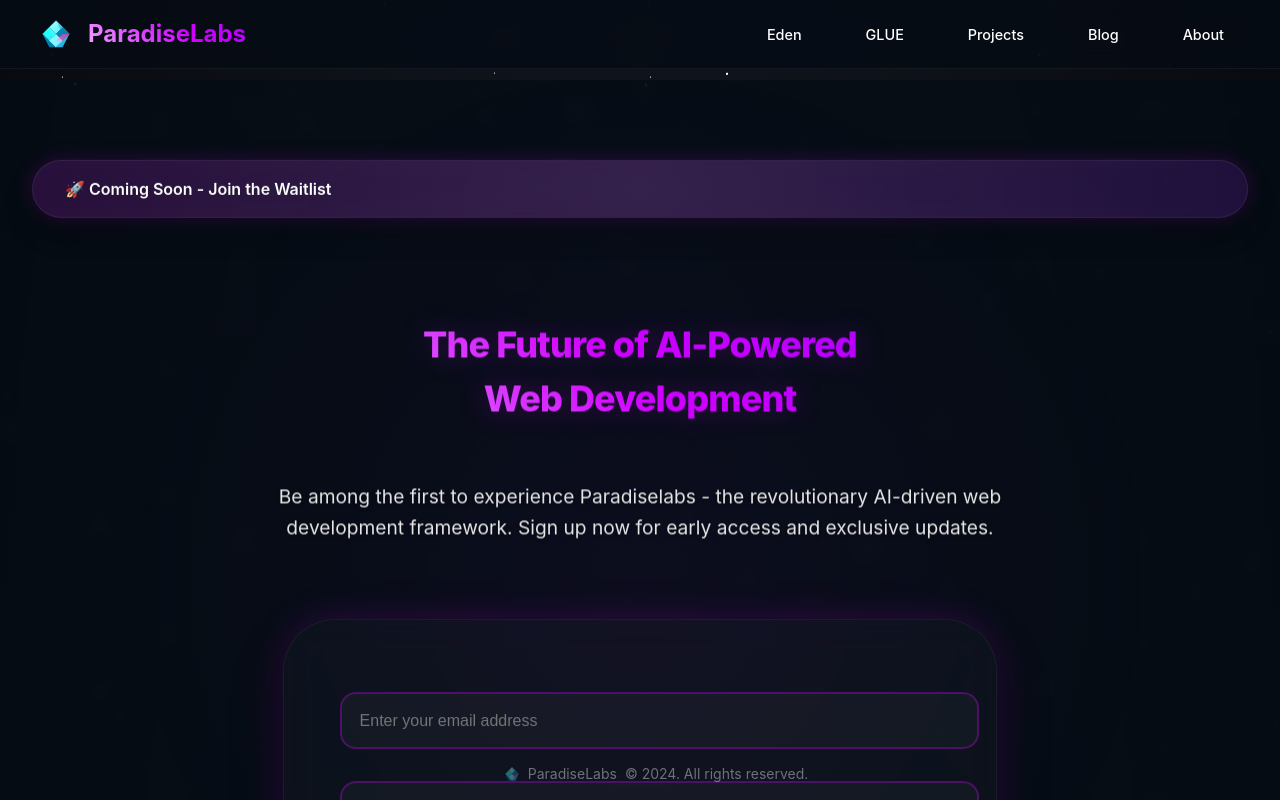
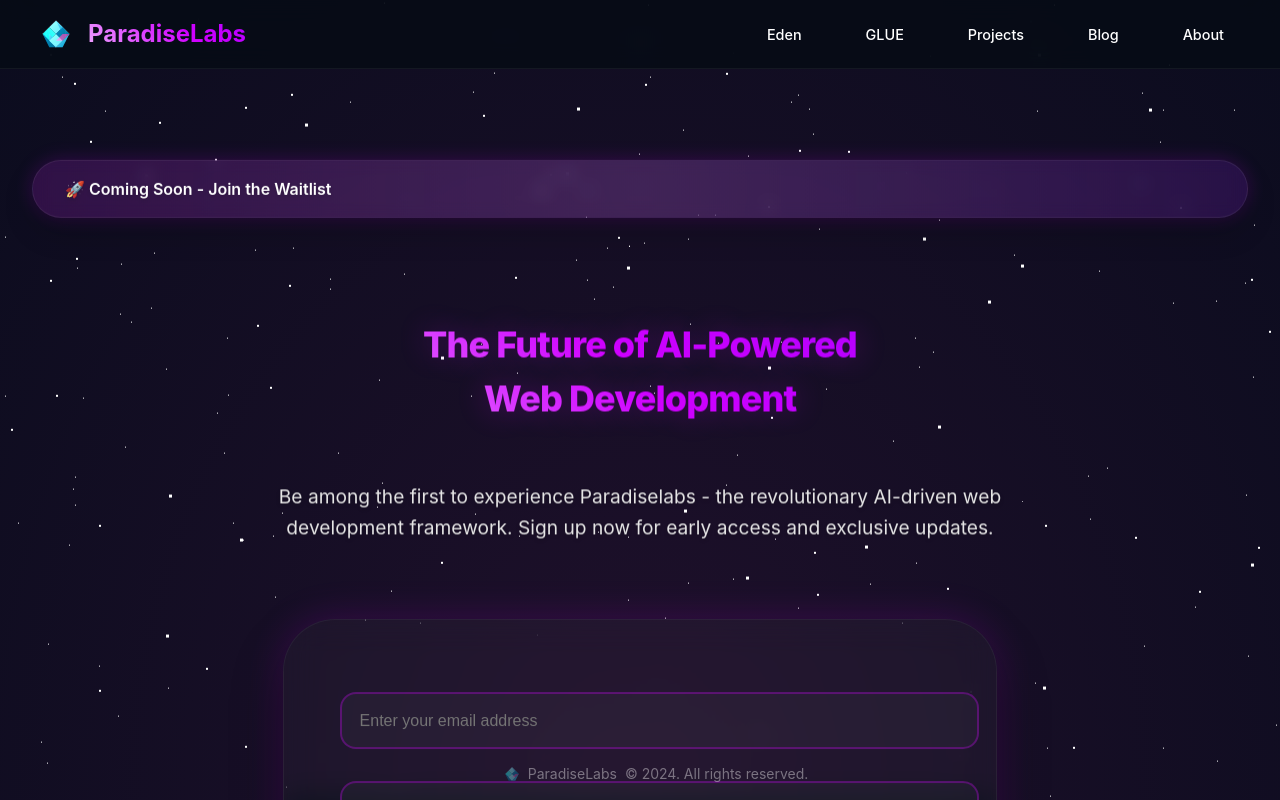
Before and after one commit to PlabsAI/Paradiselabs_website, a React (Vite) app: page /eden in a window 1280 px wide. Shown: the top 800 px of the page. Built offline with nearby package versions, Linux system fonts and the light colour scheme.

Commit message:
Improved colors and fixed z positions

```diff
--- a/src/components/GlowDotsBackground.tsx
+++ b/src/components/GlowDotsBackground.tsx
@@ -30,13 +30,14 @@ const animStar = keyframes`
 // Styled components
 const Container = styled.div`
   height: 100%;
-  background: radial-gradient(ellipse at bottom, #1B2735 0%, #090A0F 100%);
+  background: radial-gradient(ellipse at bottom, #1F102B 0%, #0B0C1E 100%);
   overflow: hidden;
-  position: absolute;
+  position: fixed;
   top: 0;
   left: 0;
   right: 0;
   bottom: 0;
+  z-index: 0;
 `;
 
 const Stars1 = styled.div`
--- a/src/components/ParticlesBackground.tsx
+++ b/src/components/ParticlesBackground.tsx
@@ -6,7 +6,7 @@ const Container = styled.div`
   inset: 0;
   z-index: 0;
   pointer-events: none;
-  background: #050C14;
+  background: radial-gradient(ellipse at bottom, #110917 0%, #0B0C1E 100%);
 `;
 
 const StarsContainer = styled.div`
--- a/src/pages/Eden.tsx
+++ b/src/pages/Eden.tsx
@@ -6,7 +6,8 @@ import { GlowDotsBackground } from '../components/GlowDotsBackground';
 const EdenContainer = styled.div`
   padding-top: 80px; // Space for navigation
   position: relative;
-  z-index: 1;
+  z-index: 0;
+  background: transparent;
 `;
 
 const Eden: React.FC = () => {
--- a/src/pages/eden/Overview.tsx
+++ b/src/pages/eden/Overview.tsx
@@ -26,11 +26,11 @@ const ErrorMessage = styled.div`
 
 const OverviewContainer = styled.main`
   min-height: 100vh;
-  background: rgba(5, 12, 20, 0.75);
   color: ${({ theme }) => theme.colors.textPrimary};
-  backdrop-filter: blur(8px);
   position: relative;
-  z-index: 1;
+  z-index: 2;
+  background: transparent;
+  pointer-events: auto;
 `;
 
 const Section = styled.section`
@@ -42,18 +42,6 @@ const Section = styled.section`
   color: #f4f0ff;
   position: relative;
   overflow: hidden;
-
-  &::before {
-    content: '';
-    position: absolute;
-    top: 0;
-    left: 0;
-    right: 0;
-    bottom: 0;
-    background: radial-gradient(circle at 50% 50%, rgba(208, 0, 255, 0.05) 0%, transparent 70%);
-    pointer-events: none;
-    animation: pulseGradient 3s ease-in-out infinite;
-  }
 
   h2 {
     font-size: clamp(2.25rem, 2rem + 0.25vw, 3rem);
```
